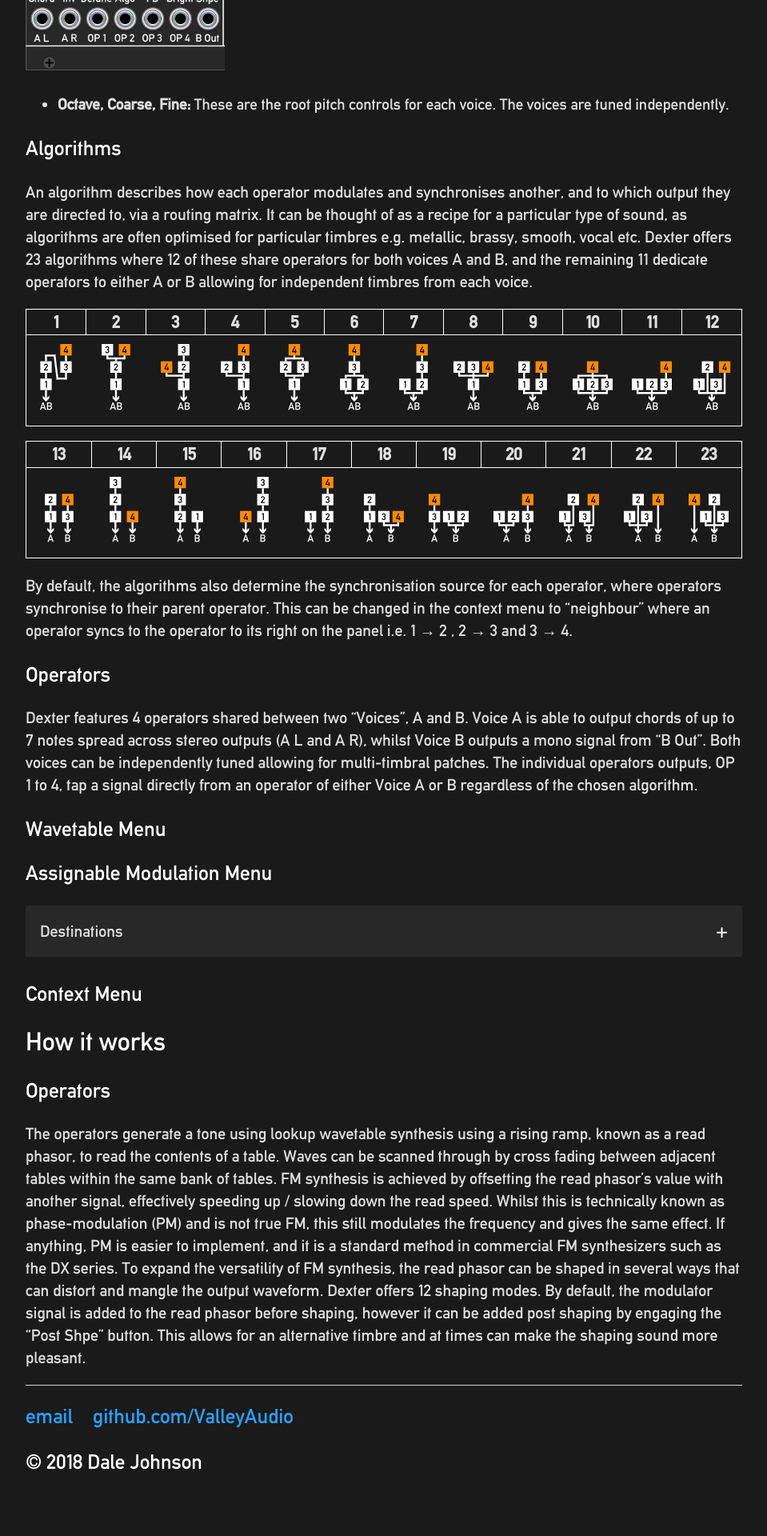
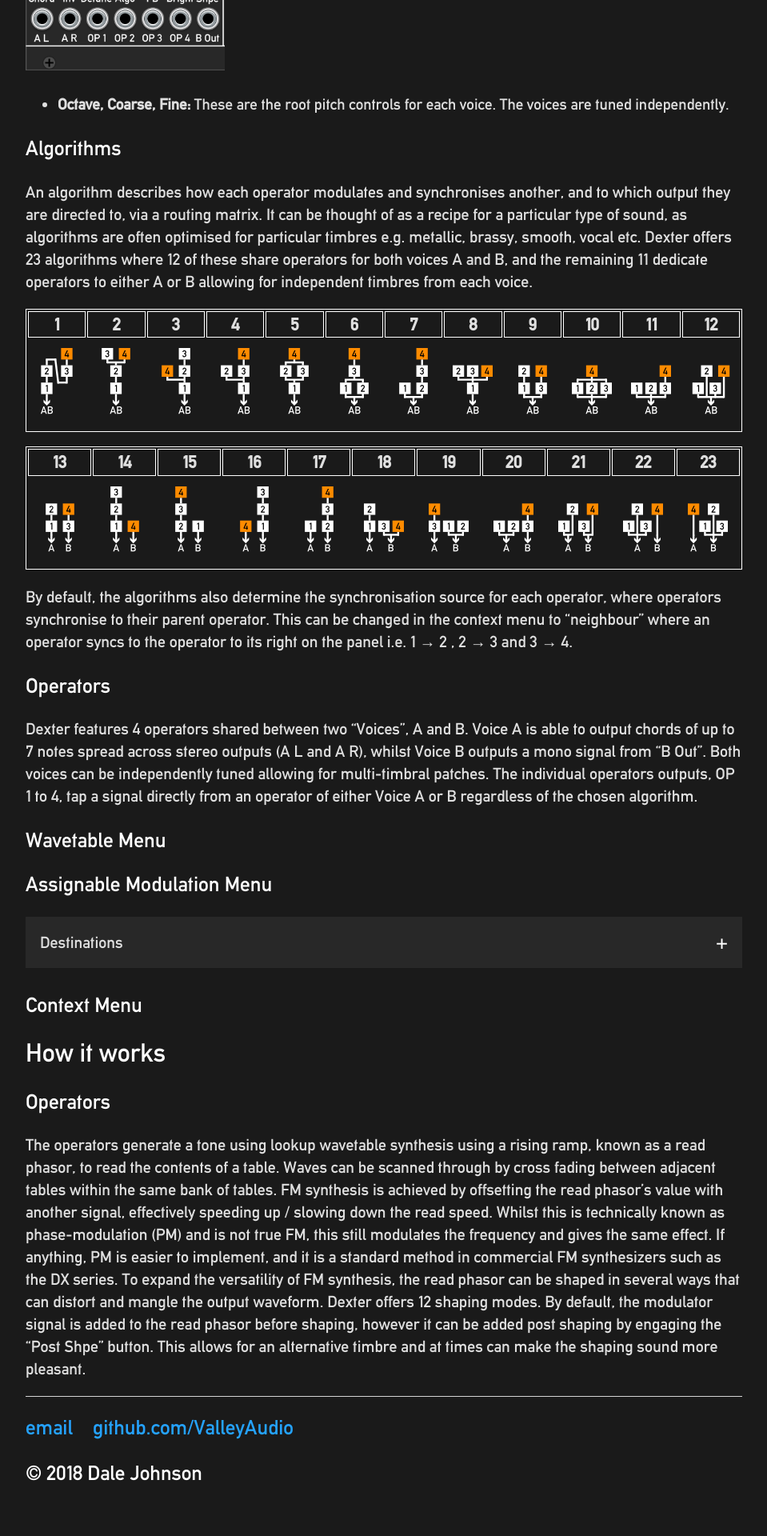
Before and after one commit to ValleyAudio/ValleyAudio.github.io, a Jekyll site: the page built from rack/dexter/dexter.html, in a window 1280 px wide. Shown: the part 2136-4056 px from the top of the page at 80% size, without its empty margins (160-1119 px from the left). Built offline with Jekyll 4.4.1, drawn with Linux system fonts in a browser that asks for light colours.

Commit message:
Formatting table

```diff
--- a/css/main.css
+++ b/css/main.css
@@ -108,7 +108,6 @@
     line-height: 1.4em;
     color: #DFDFDF;
     border: 1px solid white;
-    border-collapse: collapse;
 }
 
 .accordion {
```
